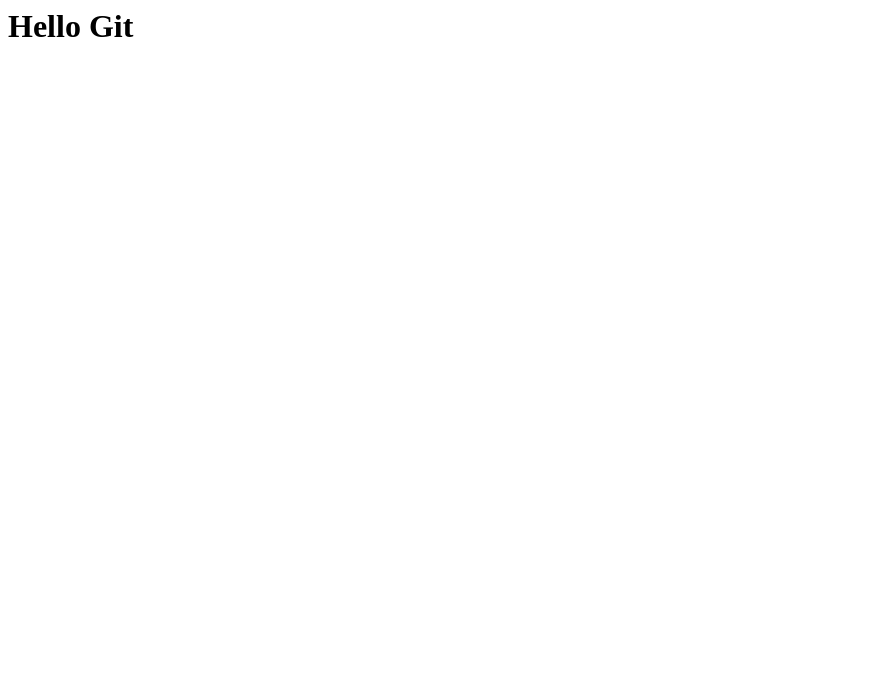
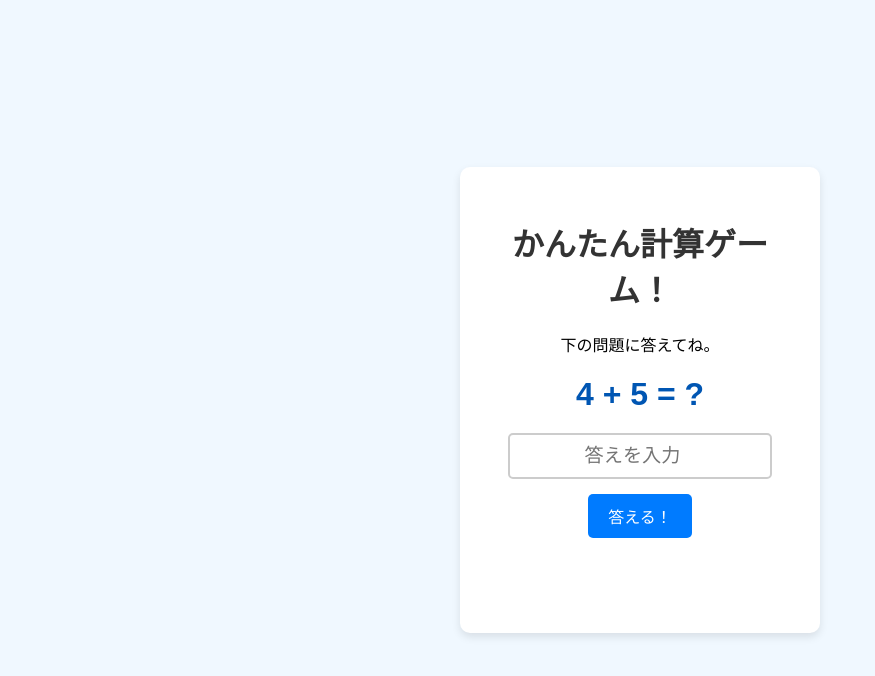
Before and after one commit to RyotaroTakahashi25/hello-worlders, a plain HTML site: page index.html in a window 1280 px wide. Shown: the whole page, without its empty margins (0-875 px from the left). Drawn offline with Linux system fonts and the light colour scheme.

Commit message:
ミニゲーム作成のテスト

```diff
--- a/index.html
+++ b/index.html
@@ -1 +1,31 @@
-<h1>Hello Git</h1>
+<!DOCTYPE html>
+<html lang="ja">
+<head>
+    <meta charset="UTF-8">
+    <meta name="viewport" content="width=device-width, initial-scale=1.0">
+    <title>計算ミニゲーム</title>
+    <link rel="stylesheet" href="style.css">
+</head>
+<body>
+
+    <div id="game-container">
+        <h1>かんたん計算ゲーム！</h1>
+        <p>下の問題に答えてね。</p>
+
+        <p id="question-area">
+            <span id="num1">0</span>
+            +
+            <span id="num2">0</span>
+            = ?
+        </p>
+
+        <input type="number" id="answer-input" placeholder="答えを入力">
+
+        <button id="submit-button">答える！</button>
+
+        <p id="result-message"></p>
+    </div>
+
+    <script src="script.js"></script>
+</body>
+</html>
--- /dev/null
+++ b/script.js
@@ -0,0 +1,66 @@
+'use strict';
+
+// --- HTMLの要素を取得して、変数に保存しておく ---
+
+// 問題の数字1が表示される場所
+const num1Element = document.getElementById('num1');
+// 問題の数字2が表示される場所
+const num2Element = document.getElementById('num2');
+// 答えを入力する箱
+const answerInputElement = document.getElementById('answer-input');
+// 「答える！」ボタン
+const submitButton = document.getElementById('submit-button');
+// 結果を表示する場所
+const resultMessageElement = document.getElementById('result-message');
+
+
+// --- ゲームで使う変数を準備する ---
+
+let correctAnswer; // 正解の答えを保存しておく変数
+
+
+// --- 関数を定義する (命令をまとめたもの) ---
+
+// 新しい問題を作成して画面に表示する関数
+function createNewQuestion() {
+    // 1から10までのランダムな数字を2つ作る
+    const randomNum1 = Math.floor(Math.random() * 10) + 1;
+    const randomNum2 = Math.floor(Math.random() * 10) + 1;
+
+    // 作った数字を画面に表示する
+    num1Element.textContent = randomNum1;
+    num2Element.textContent = randomNum2;
+
+    // 正解を計算して、correctAnswer変数に保存しておく
+    correctAnswer = randomNum1 + randomNum2;
+
+    // 前の結果メッセージと入力欄を空にする
+    resultMessageElement.textContent = '';
+    answerInputElement.value = '';
+}
+
+
+// --- ボタンが押されたときの処理を登録する ---
+
+// 「答える！」ボタンがクリックされたら、以下の処理を実行する
+submitButton.addEventListener('click', () => {
+    // 入力された答えを取得し、数値に変換する
+    const userAnswer = parseInt(answerInputElement.value, 10);
+
+    // 答えが合っているかチェック
+    if (userAnswer === correctAnswer) {
+        // 正解だった場合
+        resultMessageElement.textContent = "🎉 正解！ 🎉";
+        resultMessageElement.style.color = "green"; // 文字を緑色に
+        // 1秒後に新しい問題を作る
+        setTimeout(createNewQuestion, 1000);
+    } else {
+        // 不正解だった場合
+        resultMessageElement.textContent = "😥 ちがうよ 😥";
+        resultMessageElement.style.color = "red"; // 文字を赤色に
+    }
+});
+
+
+// --- 最初の問題を表示する ---
+createNewQuestion();
--- /dev/null
+++ b/style.css
@@ -0,0 +1,67 @@
+/* ページ全体のスタイル */
+body {
+    font-family: sans-serif; /* 読みやすいフォントに */
+    background-color: #f0f8ff; /* 背景を薄い水色に */
+    display: flex;
+    justify-content: center; /* 中央揃え */
+    align-items: center;
+    height: 100vh;
+    margin: 0;
+}
+
+/* ゲームコンテナのスタイル */
+#game-container {
+    background-color: #ffffff; /* 背景を白に */
+    padding: 30px;
+    border-radius: 10px; /* 角を丸くする */
+    box-shadow: 0 4px 8px rgba(0, 0, 0, 0.1); /* 影をつけて立体的に */
+    text-align: center; /* 中の要素を中央揃えに */
+    width: 300px;
+}
+
+h1 {
+    color: #333;
+}
+
+/* 問題エリアのスタイル */
+#question-area {
+    font-size: 2em; /* 文字を大きく */
+    font-weight: bold;
+    margin: 20px 0;
+    color: #0056b3;
+}
+
+/* 入力欄のスタイル */
+#answer-input {
+    width: 80%;
+    padding: 10px;
+    font-size: 1.2em;
+    text-align: center;
+    border: 2px solid #ccc;
+    border-radius: 5px;
+}
+
+/* ボタンのスタイル */
+button {
+    background-color: #007bff; /* ボタンの色 */
+    color: white;
+    padding: 10px 20px;
+    border: none;
+    border-radius: 5px;
+    font-size: 1em;
+    cursor: pointer; /* マウスを乗せると指マークに */
+    margin-top: 15px;
+}
+
+/* ボタンにマウスを乗せたときのスタイル */
+button:hover {
+    background-color: #0056b3;
+}
+
+/* 結果メッセージのスタイル */
+#result-message {
+    font-size: 1.2em;
+    font-weight: bold;
+    height: 30px; /* 高さを固定してレイアウトが崩れないように */
+    margin-top: 15px;
+}
```
